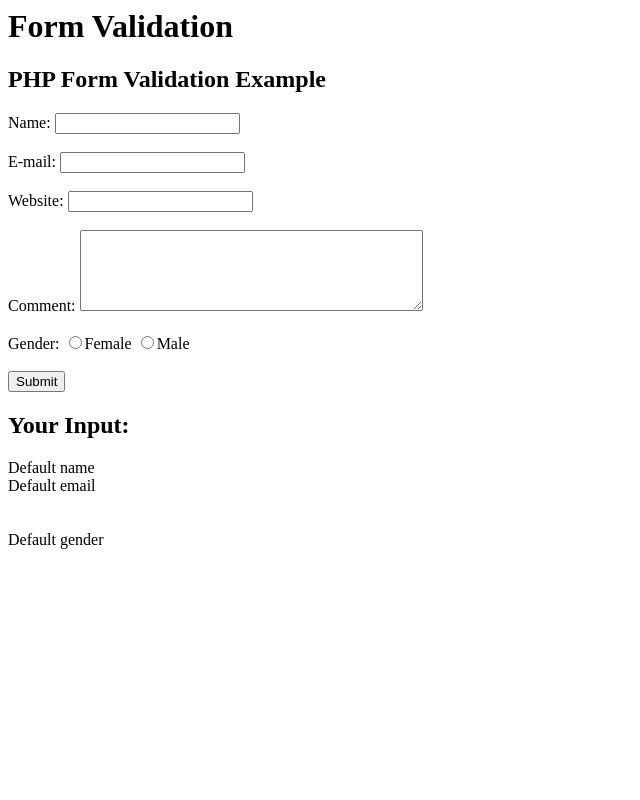
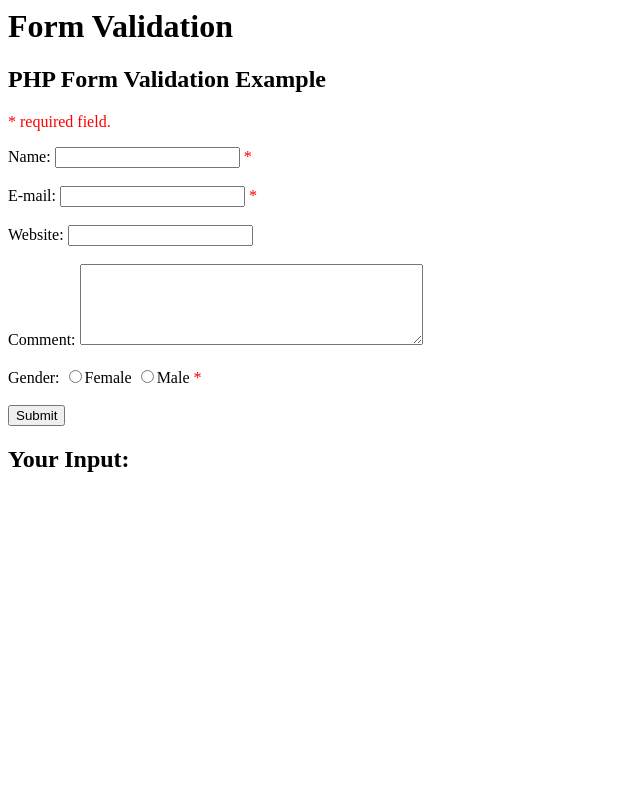
Before and after one commit to dmgleichman/webdoug, a PHP site: page /testphp/form_validation.php in a window 1280 px wide. Shown: the whole page, without its empty margins (0-640 px from the left). Run offline with PHP 8.4, Linux system fonts and the light colour scheme.

Commit message:
Missing form values get error

```diff
--- a/testphp/form_validation.php
+++ b/testphp/form_validation.php
@@ -1,6 +1,10 @@
 <html>
  <head>
-  <title>PHP Test</title>
+	<title>PHP Form Validate</title>
+	<style>
+		.error {color: #FF0000;}
+	</style>
+
  </head>
  <body>
 
@@ -9,21 +13,43 @@
 
 	<?php
 	// define variables and set to empty values
+	$nameErr = $emailErr = $genderErr = $websiteErr = "";
+	$name = $email = $gender = $comment = $website = "";
+
 $name = $email = $gender = $comment = $website = "";
 
 	if ($_SERVER["REQUEST_METHOD"] == "POST") {
+		if (empty($_POST["name"])) {
+			$nameErr = "Name is required";
+		} else {
 			$name = test_input($_POST["name"]);
+		}
+
+		if (empty($_POST["email"])) {
+			$emailErr = "Email is required";
+		} else {
 			$email = test_input($_POST["email"]);
+		}
+
+		if (empty($_POST["website"])) {
+			$website = "";
+		} else {
 			$website = test_input($_POST["website"]);
+		}
+
+		if (empty($_POST["comment"])) {
+			$comment = "";
+		} else {
 			$comment = test_input($_POST["comment"]);
+		}
+
+		if (empty($_POST["gender"])) {
+			$genderErr = "Gender is required";
+		} else {
 			$gender = test_input($_POST["gender"]);
 		}
-	else
-	{
-		$name = "Default name";
-		$email = "Default email";
-		$gender = "Default gender";
 	}
+
 
 	function test_input($data) {
 	  $data = trim($data);
@@ -34,18 +60,23 @@
 	?>
 
 	<h2>PHP Form Validation Example</h2>
+	<p><span class="error">* required field.</span></p>
 	<form method="post" action="<?php echo htmlspecialchars($_SERVER["PHP_SELF"]);?>">
 	  Name: <input type="text" name="name">
+	  <span class="error">* <?php echo $nameErr;?></span>
 	  <br><br>
 	  E-mail: <input type="text" name="email">
+	  <span class="error">* <?php echo $emailErr;?></span>
 	  <br><br>
 	  Website: <input type="text" name="website">
+	  <span class="error"><?php echo $websiteErr;?></span>
 	  <br><br>
 	  Comment: <textarea name="comment" rows="5" cols="40"></textarea>
 	  <br><br>
 	  Gender:
 	  <input type="radio" name="gender" value="female">Female
 	  <input type="radio" name="gender" value="male">Male
+	  <span class="error">* <?php echo $genderErr;?></span>
 	  <br><br>
 	  <input type="submit" name="submit" value="Submit">
 	</form>
```
Lines whose indentation alone changed are shown as unchanged.
